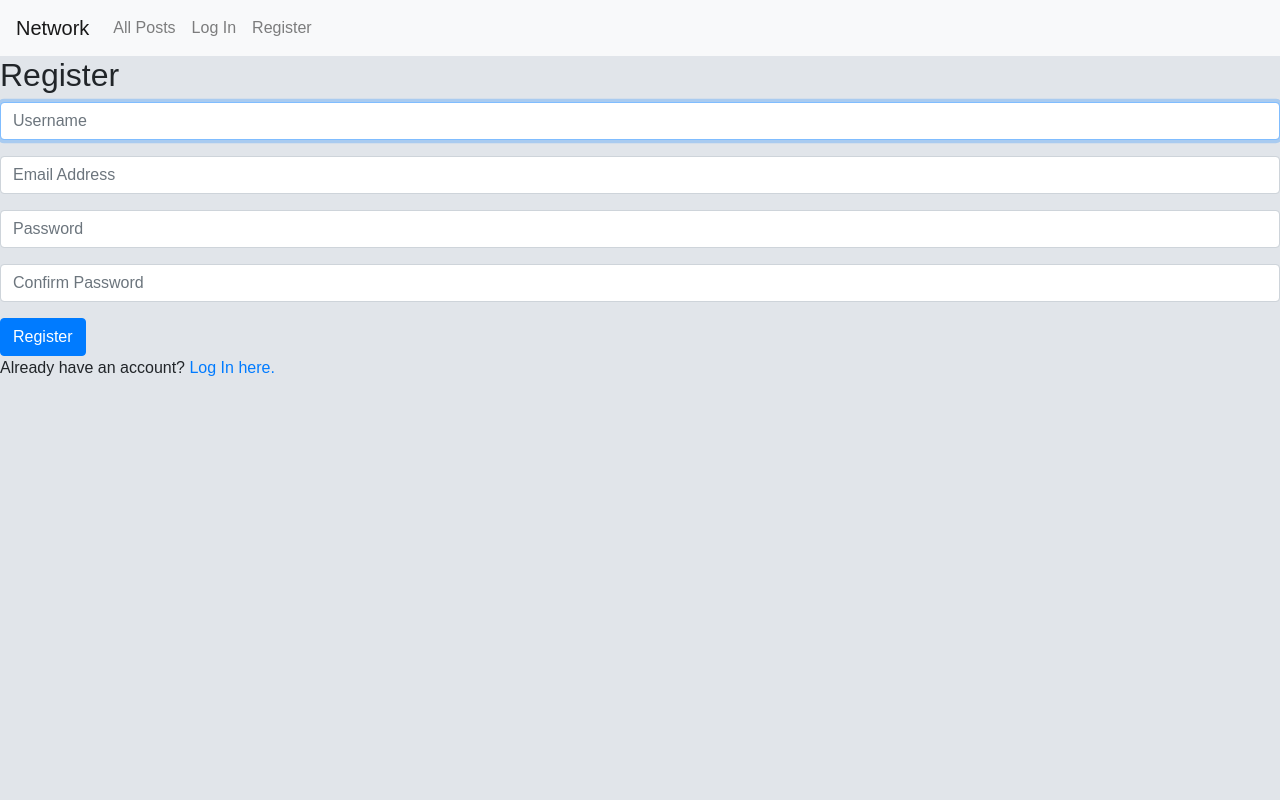
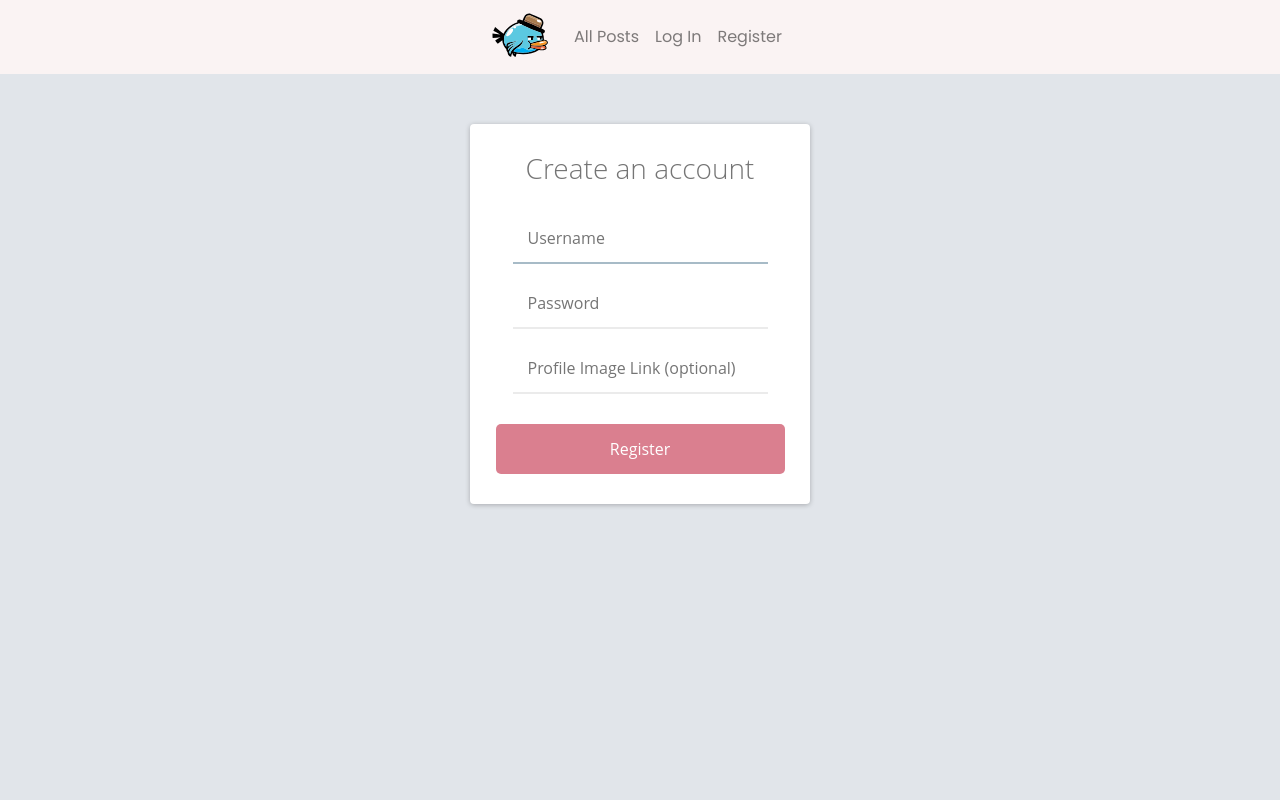
Before and after one commit to rykhlo/flopper, a Django app: page /register in a window 1280 px wide. Run offline with Django 3.2, Linux system fonts and the light colour scheme; some libraries are stand-ins or nearby versions.

Commit message:
profile images

```diff
--- a/network/models.py
+++ b/network/models.py
@@ -9,17 +9,19 @@ class Profile(models.Model):
     user = models.ForeignKey(User, on_delete=models.CASCADE)
     following = models.ManyToManyField(User, related_name="following")
     followers = models.ManyToManyField(User, related_name="followers")
+    image_link = models.CharField(max_length=254, blank=True)
     def serialize(self):
         return {
             "id" : self.id,
             "username" : self.user.username,
             "following" : [user.username for user in self.following.all()],
             "followers" : [user.username for user in self.followers.all()],
+            "image" : Profile.objects.get(user=self.user).image_link,
         }
 
 class Post(models.Model):
     author = models.ForeignKey(User, on_delete=models.CASCADE, related_name="posts")
-    text = models.CharField(max_length=254)
+    text = models.CharField(max_length=280)
     timestamp = models.DateTimeField(auto_now_add=True)
     likes = models.ManyToManyField(User, related_name="liked_posts")
     def serialize(self):
@@ -30,6 +32,7 @@ class Post(models.Model):
             "timestamp" : self.timestamp.strftime("%c"),
             "likes" : [user.username for user in self.likes.all()],
             "comments" : [comment.id for comment in self.comments.all()],
+            "image" : Profile.objects.get(user=self.author).image_link,
         }
 
 class Comment(models.Model):
@@ -44,4 +47,5 @@ class Comment(models.Model):
             "post_id" : self.post.id,
             "text" : self.text,
             "timestamp" : self.timestamp.strftime("%c"),
+            "image" : Profile.objects.get(user=self.author).image_link,
         }
--- a/network/static/network/network.js
+++ b/network/static/network/network.js
@@ -110,9 +110,14 @@ document.addEventListener("DOMContentLoaded", function () {
             .then((response) => response.json())
             .then((data) => {
                 posts = data["posts"];
-                posts.forEach((post) => {
-                    generate_post_card(post,post_filter);
-                });
+                if (typeof posts != 'undefined'){
+                    if (posts.length === 0) {
+                        document.querySelector("#posts-view").append(`There are no posts yet`)
+                    }
+                    posts.forEach((post) => {
+                        generate_post_card(post,post_filter);
+                    });
+                }
                 const pagination = generate_pagination(data, post_filter);
                 document.querySelector("#posts-view").append(pagination);
             });
@@ -127,7 +132,7 @@ document.addEventListener("DOMContentLoaded", function () {
             <ul class="cards__list">
                 <li class="card hvr-fade">
                     <div class="card__header">
-                        <img class="card__profile-img" src="https://www.syfy.com/sites/syfy/files/styles/1200x680/public/syfywire_cover_media/2018/09/c-3po-see-threepio_68fe125c.jpg" alt="c3po"/>
+                        <img class="card__profile-img" src="https://cdn.pixabay.com/photo/2015/10/05/22/37/blank-profile-picture-973460_1280.png" alt="c3po"/>
                     <div class="card__meta">
                         <div class="card__meta__displayname ">
                         C-3PO
@@ -236,7 +241,7 @@ document.addEventListener("DOMContentLoaded", function () {
                     </div>
                     <form class="new_comment-form">
                         <h5>New Comment</h5>
-                        <textarea class="form-control comment" placeholder="Type here..."></textarea>
+                        <textarea maxlength="280" class="form-control comment" placeholder="Type here..."></textarea>
                         <button type="button" class="btn btn-primary" >Submit</button>
                     </form>
                 </div>
@@ -279,6 +284,13 @@ document.addEventListener("DOMContentLoaded", function () {
             .then((response) => response.json())
             .then((data) => {
                 comments = data["comments"];
+                // Update profile pictures
+                post_card.getElementsByClassName(
+                    "card__profile-img"
+                )[0].setAttribute("src", data["image"]);
+                post_modal.getElementsByClassName(
+                    "card__profile-img"
+                )[0].setAttribute("src", data["image"]);
                 comments.forEach((comment) => {
                     const comment_div = document.createElement("div");
                     comment_div.innerHTML = post_card.innerHTML
@@ -298,6 +310,9 @@ document.addEventListener("DOMContentLoaded", function () {
                     comment_div_username.innerHTML = `@${comment.author}`;
                     comment_div_timestamp.innerHTML = `${comment.timestamp}`;
                     comment_div_text.innerHTML = `${comment.text}`;
+                    comment_div.getElementsByClassName(
+                        "card__profile-img"
+                    )[0].setAttribute("src", `${comment.image}`);
 
                     comment_div_displayname.addEventListener("click", function () {
                         console.log("somethinf")
@@ -305,12 +320,11 @@ document.addEventListener("DOMContentLoaded", function () {
                         load_profile(comment.author);
                         return false;
                     });
-
-                    //post_modal.getElementsByClassName("modal-body")[0].innerHTML += comment_div.innerHTML
                     post_modal.getElementsByClassName("modal-body")[0].appendChild(comment_div)
                 })
         });
         post_card.appendChild(post_modal)
+        // update the post image
         document.querySelector("#posts-view").append(post_card);
     }
 
@@ -332,7 +346,7 @@ document.addEventListener("DOMContentLoaded", function () {
       <div class="profilecard__header">
         <div class="profilecard__profile">
           <img
-            src="https://randomuser.me/api/portraits/men/52.jpg"
+            src="${data.image}"
             alt="A man smiling"
           />
         </div>
@@ -350,8 +364,10 @@ document.addEventListener("DOMContentLoaded", function () {
       </div>
       <hr class="border" />
         <ul class="navlinks">
-          <li>Followers: ${data.followers.length}</li>
-          <li>Following: ${data.following.length}</li>
+          <li>Followers:
+                ${typeof data.followers === 'undefined' ? 0 : (data.followers.length)}</li>
+          <li>Following:
+                ${typeof data.following === 'undefined' ? 0 : (data.following.length)}</li>
         </ul>
       </div>
 
@@ -419,7 +435,7 @@ document.addEventListener("DOMContentLoaded", function () {
             post_card_edit_submit.style.display = "none"
             return false
         }
-        post_card_text.innerHTML = `<textarea class="form-control edit" id="new_edit-text" placeholder="Type here..."></textarea>`;
+        post_card_text.innerHTML = `<textarea maxlength="280" class="form-control edit" id="new_edit-text" placeholder="Type here..."></textarea>`;
         post_card_text.getElementsByClassName("form-control edit")[0].value = `${post.text}`
         post_card_edit_submit.style.display = ("block")
         if (isAuthenticated) {
@@ -454,6 +470,88 @@ document.addEventListener("DOMContentLoaded", function () {
     //     });
     // });
     function generate_pagination(data, post_filter) {
+        const pagination = document.createElement("div");
+        pagination.setAttribute("class", "pagination");
+        // selecting required element
+        const pagination_ul = document.createElement("ul");
+        let liTag = "";
+
+        var current = current_page,
+            last = data["num_pages"],
+            delta = 2,
+            left = current - delta,
+            right = current + delta + 1,
+            range = [],
+            rangeWithDots = [],
+            l;
+
+        for (let i = 1; i <= last; i++) {
+            if (i == 1 || i == last || i >= left && i < right) {
+                range.push(i);
+                if (i === last){
+                    liTag += `<li class="numb ${last}"><span>${last}</span></li>`;
+                }
+                else {
+                    liTag += `<li class="numb ${i}"><span>${i}</span></li>`;
+                }
+            }
+        }
+        pagination_ul.innerHTML = liTag; //add li tag inside ul tag
+        pagination.appendChild(pagination_ul);
+
+        const active_num = pagination.getElementsByClassName(
+            `numb ${current_page}`
+        )[0];
+        active_num.setAttribute("class", "numb active");
+
+        const first_numb = pagination.getElementsByClassName(
+            "numb 1"
+        )[0];
+        if (first_numb){
+            first_numb.addEventListener("click", function () {
+                current_page = 1
+                load_posts(post_filter, false)
+                return false;
+            });
+        }
+        const last_numb = pagination.getElementsByClassName(
+            `numb ${last}`
+        )[0];
+        if (last_numb){
+            last_numb.addEventListener("click", function () {
+                current_page = last
+                load_posts(post_filter, false)
+                return false;
+            });
+        }
+        for (let i = 1; i < 4; i++){
+            const plus_numb = pagination.getElementsByClassName(
+                `numb ${current_page + i}`
+            )[0];
+            if (plus_numb){
+                plus_numb.addEventListener("click", function () {
+                    current_page = current_page + i
+                    load_posts(post_filter, false)
+                    return false;
+                });
+            }
+        }
+        for (let i = current_page; i > current_page - 4; i--){
+            const minus_numb = pagination.getElementsByClassName(
+                `numb ${i}`
+            )[0];
+            if (minus_numb){
+                minus_numb.addEventListener("click", function () {
+                    current_page = i
+                    load_posts(post_filter, false)
+                    return false;
+                });
+            }
+        }
+        return pagination
+        return rangeWithDots;
+    }
+    function xgenerate_pagination(data, post_filter) {
         // Pagination taken from https://codepen.io/fadzrinmadu/pen/KKWvYqW
         const pagination = document.createElement("div");
         pagination.setAttribute("class", "pagination");
--- a/network/static/network/styles.css
+++ b/network/static/network/styles.css
@@ -1,3 +1,4 @@
+@import url('https://fonts.googleapis.com/css2?family=Poppins&display=swap');
 :root {
   --border: #e1e5ea;
 }
@@ -6,7 +7,7 @@ html, body {
     width: 100%;
     height: 100%;
     margin: 0;
-    font-family: "Goudy Bookletter 1911", sans-serif;
+    font-family: 'Poppins', sans-serif;
 
   }
   h3 {
@@ -15,6 +16,53 @@ html, body {
     padding-left: 1.5em;
     display: block;
   }
+  .navbar{
+    background: #faf3f3;
+    color: #faf3f3;
+
+    display: flex;
+    justify-content: center;
+  }
+  /* Navbar animation from https://codepen.io/maheshambure21/pen/QwXaRw */
+  nav ul li a,
+  nav ul li a:after,
+  nav ul li a:before {
+    transition: all .5s;
+  }
+  nav ul li a:hover {
+    color: #555;
+  }
+
+  nav ul li a {
+    position:relative;
+    z-index: 1;
+  }
+  nav ul li a:hover {
+    color: #da7f8f;
+  }
+  nav ul li a:after {
+    display: block;
+    position: absolute;
+    top: 0;
+    left: 0;
+    bottom: 0;
+    right: 0;
+    margin: auto;
+    width: 100%;
+    height: 1px;
+    content: '.';
+    color: transparent;
+    background: #da7f8f;
+    visibility: none;
+    opacity: 0;
+    z-index: -1;
+  }
+  nav ul li a:hover:after {
+    opacity: 1;
+    visibility: visible;
+    height: 100%;
+  }
+
   .heading_border {
     padding-left: 1.5em;
     color: red;
@@ -169,7 +217,7 @@ html, body {
   width: 100%;
   display: flex;
   flex-wrap: wrap;
-  background: #fff;
+  background: #faf3f3;
   padding: 8px;
   border-radius: 50px;
   box-shadow: 0px 10px 15px rgba(0,0,0,0.1);
@@ -206,6 +254,16 @@ html, body {
 .pagination ul li.btn{
   padding: 0 20px;
   border-radius: 50px;
+}
+.pagination ul li:first-child{
+  background-color: #e1e5ea;
+  color: #a7bbc7;
+  margin-right: 1em;
+}
+.pagination ul li:last-child{
+  background-color: #e1e5ea;
+  color: #a7bbc7;
+  margin-left: 1em;
 }
 .pagination li.active,
 .pagination ul li.numb:hover,
--- a/network/templates/network/index.html
+++ b/network/templates/network/index.html
@@ -7,7 +7,7 @@
 
     <form id="new_post-form">
         <h5>New Post</h5>
-        <textarea class="form-control" id="new_post-text" placeholder="Type here..."></textarea>
+        <textarea maxlength="280" class="form-control" id="new_post-text" placeholder="Type here..."></textarea>
         <button type="button" class="btn btn-primary" id="new_post-submit">Submit</button>
     </form>
 </div>
--- a/network/templates/network/layout.html
+++ b/network/templates/network/layout.html
@@ -6,17 +6,21 @@
         <title>{% block title %}Social Network{% endblock %}</title>
         <link rel="stylesheet" href="https://stackpath.bootstrapcdn.com/bootstrap/4.4.1/css/bootstrap.min.css" integrity="sha384-Vkoo8x4CGsO3+Hhxv8T/Q5PaXtkKtu6ug5TOeNV6gBiFeWPGFN9MuhOf23Q9Ifjh" crossorigin="anonymous">
         <link href="{% static 'network/styles.css' %}" rel="stylesheet">
+        {% block style %}
+        {% endblock %}
     </head>
     <body>
 
-        <nav class="navbar navbar-expand-lg navbar-light bg-light">
-            <a class="navbar-brand" href="#">Network</a>
+        <nav class="navbar navbar-expand navbar-light ">
+            <a class="navbar-brand" >
+                    {% load static %} <img src="{% static "network/kisscc0-flappy-bird-sprite-computer-icons-opengameart-org-flying-bird-1-frame-4-5b7367df1c25f0.3510589115342898871153.svg" %}" alt="Rettiwt" width="60" height="48" class="d-inline-block align-top-left">
+                  </a>
 
             <div>
               <ul class="navbar-nav mr-auto">
                 {% if user.is_authenticated %}
                     <li class="nav-item">
-                        <a class="nav-link" id="profile-link" ><strong>{{ user.username }}</strong></a>
+                        <a class="nav-link" id="profile-link" ><strong>{{user.username}}</strong></a>
                     </li>
                 {% endif %}
                 <li class="nav-item">
--- a/network/templates/network/register.html
+++ b/network/templates/network/register.html
@@ -1,30 +1,109 @@
 {% extends "network/layout.html" %}
-
+{% block style%}
+<style>
+    ::selection {
+        background-color: #da7f8f;
+    }
+    ::-moz-selection {
+        background-color: #da7f8f;
+    }
+    body {
+        background: #e1e5ea;
+    }
+    .container {
+        display: -webkit-flex;
+        display: flex;
+        height: 100%;
+    }
+    #logbox {
+        margin: 50px auto;
+        width: 340px;
+        background-color: #fff;
+        -webkit-border-radius: 4px;
+        -moz-border-radius: 4px;
+        -ms-border-radius: 4px;
+        border-radius: 4px;
+        -webkit-box-shadow: 0 1px 5px rgba(0, 0, 0, 0.25);
+        -moz-box-shadow: 0 1px 5px rgba(0, 0, 0, 0.25);
+        box-shadow: 0 1px 5px rgba(0, 0, 0, 0.25);
+    }
+    h1 {
+        text-align: center;
+        font-size: 175%;
+        color: #757575;
+        font-weight: 300;
+        margin: 1em;
+    }
+    h1, input {
+        font-family: "Open Sans", Helvetica, sans-serif;
+    }
+    .input {
+        width: 75%;
+        height: 50px;
+        display: block;
+        margin: 0 auto 15px;
+        padding: 0 15px;
+        border: none;
+        border-bottom: 2px solid #ebebeb;
+    }
+    .input:focus {
+        outline: none;
+        border-bottom-color: #a7bbc7 !important;
+    }
+    .input:hover {
+        border-bottom-color: #da7f8f;
+    }
+    .input:invalid {
+        box-shadow: none;
+    }
+    .pass:-webkit-autofill {
+        -webkit-box-shadow: 0 0 0 1000px white inset;
+    }
+    .inputButton {
+        position: relative;
+        width: 85%;
+        height: 50px;
+        display: block;
+        margin: 30px auto 30px;
+        -webkit-border-radius: 5px;
+        -moz-border-radius: 5px;
+        -ms-border-radius: 5px;
+        border-radius: 5px;
+        color: white;
+        background-color: #da7f8f;
+        border: none;
+    }
+    .inputButton:hover {
+        top: 2px;
+        background-color: #a7bbc7;
+    }
+    .inputButton:active {
+        top: 5px;
+        box-shadow: none;
+    }
+    .inputButton:focus {
+        outline: none;
+    }
+</style>
+{% endblock %}
 {% block body %}
 
-    <h2>Register</h2>
-
-    {% if message %}
+   {% if message %}
         <div>{{ message }}</div>
     {% endif %}
+    <!--https://codepen.io/subnomo/pen/duioa -->
+    <div class="container">
+        <div id="logbox">
+            <form action="{% url 'register' %}" method="post">
+             {% csrf_token %}
+                <h1>Create an account</h1>
+                <input class="input pass" name="username" type="text" placeholder="Username" pattern="^[\w]{3,16}$" autofocus="autofocus" required="required" />
+                <input class="input pass" name="password" type="password" placeholder="Password" required="required" />
+                <input class="input pass" name="image_link" type="text" placeholder="Profile Image Link (optional)" />
+                <input class="inputButton" type="submit" value="Register" />
+            </form>
+        </div>
+    </div>
 
-    <form action="{% url 'register' %}" method="post">
-        {% csrf_token %}
-        <div class="form-group">
-            <input class="form-control" autofocus type="text" name="username" placeholder="Username">
-        </div>
-        <div class="form-group">
-            <input class="form-control" type="email" name="email" placeholder="Email Address">
-        </div>
-        <div class="form-group">
-            <input class="form-control" type="password" name="password" placeholder="Password">
-        </div>
-        <div class="form-group">
-            <input class="form-control" type="password" name="confirmation" placeholder="Confirm Password">
-        </div>
-        <input class="btn btn-primary" type="submit" value="Register">
-    </form>
-
-    Already have an account? <a href="{% url 'login' %}">Log In here.</a>
 
 {% endblock %}
--- a/network/views.py
+++ b/network/views.py
@@ -44,7 +44,10 @@ def logout_view(request):
 def register(request):
     if request.method == "POST":
         username = request.POST["username"]
-        email = request.POST["email"]
+        if request.POST.get('email'):
+            email = request.POST.get('email')
+        else:
+            email = ''
 
         # Do not allow usernames that would interfer with the API
         prohibited_usernames = ["all", "following",]
@@ -55,17 +58,21 @@ def register(request):
 
         # Ensure password matches confirmation
         password = request.POST["password"]
-        confirmation = request.POST["confirmation"]
-        if password != confirmation:
-            return render(request, "network/register.html", {
-                "message": "Passwords must match."
-            })
+        # confirmation = request.POST["confirmation"]
+        # if password != confirmation:
+        #     return render(request, "network/register.html", {
+        #         "message": "Passwords must match."
+        #     })
 
         # Attempt to create new user
         try:
             user = User.objects.create_user(username, email, password)
             user.save()
             profile = Profile.objects.create(user=user)
+            if request.POST.get('image_link'):
+                profile.image_link = request.POST.get('image_link')
+            else:
+                profile.image_link = "https://cdn.pixabay.com/photo/2015/10/05/22/37/blank-profile-picture-973460_1280.png"
             profile.save()
         except IntegrityError:
             return render(request, "network/register.html", {
@@ -126,7 +133,7 @@ def posts(request, post_filter):
 
     #return posts in reverse chronological order
     posts = posts.order_by("-timestamp").all()
-    p = Paginator(posts, 2)
+    p = Paginator(posts, 10)
     page_num = request.GET.get('page', 1)
     try:
         page = p.page(page_num)
@@ -150,6 +157,7 @@ def post(request, post_id):
         jsonData = {
             "comments" : [comment.serialize() for comment in post.comments.all()],
             "post" : post.serialize(),
+            "image" : Profile.objects.get(user=post.author).image_link
         }
         return JsonResponse(jsonData, safe=False)
     if request.method == "POST":
```
Also changed, not shown: network/templates/network/login.html (+100 -16 lines), db.sqlite3, network/migrations/0002_comment_post_profile.py, network/static/network/kisscc0-flappy-bird-sprite-computer-icons-opengameart-org-flying-bird-1-frame-4-5b7367df1c25f0.3510589115342898871153.svg (added), 2 other files.
